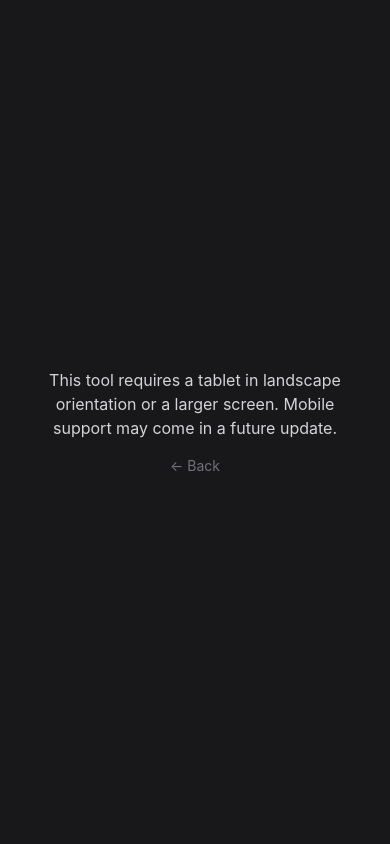
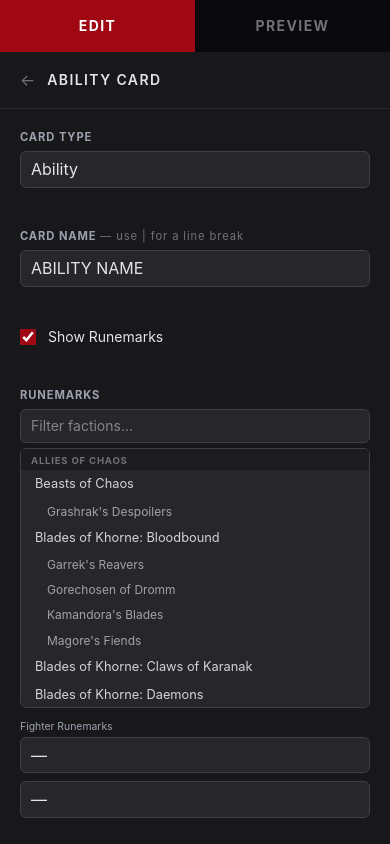
Before and after one commit to HENNIROCKS/warcry-card-creator-2026, a SvelteKit app: page /ability in a window 390 px wide. Built offline with nearby package versions, Linux system fonts and the light colour scheme.

Commit message:
Add mobile support

```diff
--- a/src/lib/components/AbilityForm.svelte
+++ b/src/lib/components/AbilityForm.svelte
@@ -142,4 +142,10 @@
 	.field-input:focus {
 		border-color: #7f1d1d;
 	}
+
+	@media (max-width: 639px) {
+		.field-input {
+			font-size: 1rem;
+		}
+	}
 </style>
--- a/src/lib/components/FighterForm.svelte
+++ b/src/lib/components/FighterForm.svelte
@@ -132,7 +132,7 @@
 	<!-- Characteristics -->
 	<section>
 		<p class="field-label mb-2">Characteristics</p>
-		<div class="grid grid-cols-5 gap-2">
+		<div class="grid grid-cols-3 gap-2 sm:grid-cols-5">
 			<div>
 				<label class="sublabel" for="baseSize">Base Size</label>
 				<select id="baseSize" class="field-input text-center" bind:value={data.baseSize}>
@@ -186,7 +186,7 @@
 	{#each data.weapons as weapon, i}
 		<section>
 			<p class="field-label mb-2">Weapon {i + 1}</p>
-			<div class="grid grid-cols-5 gap-2">
+			<div class="grid grid-cols-3 gap-2 sm:grid-cols-5">
 				<div>
 					<span class="sublabel">Type</span>
 					<select class="field-input text-center" bind:value={weapon.name}>
@@ -291,4 +291,10 @@
 	.field-input:focus {
 		border-color: #7f1d1d;
 	}
+
+	@media (max-width: 639px) {
+		.field-input {
+			font-size: 1rem;
+		}
+	}
 </style>
--- a/src/routes/ability/+page.svelte
+++ b/src/routes/ability/+page.svelte
@@ -12,6 +12,7 @@
 	let exporting = $state(false);
 	let printerFriendly = $state(false);
 	let showDropdown = $state(false);
+	let activeTab = $state<'edit' | 'preview'>('edit');
 	let viewportHeight = $state(typeof window !== 'undefined' ? window.innerHeight : 900);
 	let viewportWidth = $state(typeof window !== 'undefined' ? window.innerWidth : 1024);
 
@@ -21,8 +22,18 @@
 		return () => window.removeEventListener('resize', onResize);
 	});
 
-	const cardScale = $derived(Math.min(1, (viewportHeight - 64) / 915));
-	const isRestricted = $derived(viewportWidth < 640 || (viewportWidth < 1024 && viewportHeight > viewportWidth));
+	const isMobile = $derived(viewportWidth < 640);
+	$effect(() => {
+		if (!showDropdown) return;
+		const close = () => { showDropdown = false; };
+		const id = setTimeout(() => document.addEventListener('click', close), 0);
+		return () => { clearTimeout(id); document.removeEventListener('click', close); };
+	});
+	const cardScale = $derived(
+		isMobile
+			? Math.min(1, (viewportWidth - 32) / 574)
+			: Math.min(1, (viewportHeight - 64) / 915)
+	);
 
 	let data = $state<AbilityCardData>({
 		name: 'ABILITY NAME',
@@ -72,21 +83,31 @@
 	}
 </script>
 
-{#if isRestricted}
-<div class="min-h-screen bg-zinc-900 text-white flex flex-col items-center justify-center gap-4 p-8 text-center">
-	<p class="text-zinc-300">This tool requires a tablet in landscape orientation or a larger screen. Mobile support may come in a future update.</p>
-	<a href="{base}/" class="text-zinc-500 hover:text-white text-sm transition">← Back</a>
-</div>
-{:else}
-<div class="flex h-screen bg-zinc-900 text-white">
+<div class="flex flex-col h-dvh bg-zinc-900 text-white overflow-hidden sm:flex-row">
+
+	<!-- Mobile tab bar -->
+	<nav class="sm:hidden flex shrink-0">
+		<button
+			class="flex-1 py-4 text-sm font-bold tracking-widest uppercase transition {activeTab === 'edit' ? 'bg-red-800 text-white' : 'bg-zinc-950 text-zinc-500'}"
+			onclick={() => activeTab = 'edit'}
+		>Edit</button>
+		<button
+			class="flex-1 py-4 text-sm font-bold tracking-widest uppercase transition {activeTab === 'preview' ? 'bg-red-800 text-white' : 'bg-zinc-950 text-zinc-500'}"
+			onclick={() => activeTab = 'preview'}
+		>Preview</button>
+	</nav>
+
 	<!-- LEFT: Form panel -->
-	<aside class="flex w-[480px] shrink-0 flex-col border-r border-zinc-800 h-full">
+	<aside
+		class="flex flex-col border-zinc-800 w-full flex-1 min-h-0 sm:w-[480px] sm:flex-none sm:shrink-0 sm:border-r sm:h-full"
+		style:display={isMobile && activeTab !== 'edit' ? 'none' : 'flex'}
+	>
 		<div class="flex items-center justify-between border-b border-zinc-800 px-5 py-4 shrink-0">
 			<div class="flex items-center gap-3">
 				<a href="{base}/" class="text-zinc-500 transition hover:text-white" aria-label="Back">←</a>
 				<h1 class="text-sm font-semibold tracking-widest text-zinc-200 uppercase">Ability Card</h1>
 			</div>
-			<div class="relative">
+			<div class="relative hidden sm:block">
 				<div class="flex rounded-md overflow-hidden">
 					<button
 						onclick={exportCard}
@@ -127,12 +148,53 @@
 	</aside>
 
 	<!-- RIGHT: Card preview -->
-	<main class="flex flex-1 items-center justify-center h-full">
-		<div style="transform: scale({cardScale}); transform-origin: center center; display:inline-block; line-height:0;">
-			<div bind:this={cardEl} style="display:inline-block; line-height:0; border:0; outline:none; background:transparent;">
-				<AbilityCard {data} {printerFriendly} />
+	<main
+		class="flex flex-col flex-1 min-h-0 items-center justify-start overflow-y-auto pt-6 sm:justify-center sm:pt-0 sm:h-full sm:overflow-hidden"
+		style:display={isMobile && activeTab !== 'preview' ? 'none' : 'flex'}
+	>
+		<!-- Export button: mobile only, above card -->
+		<div class="sm:hidden mb-6 relative">
+			<div class="flex rounded-md overflow-hidden">
+				<button
+					onclick={exportCard}
+					disabled={exporting}
+					class="bg-red-800 px-4 py-2 text-sm font-semibold tracking-wide text-white transition hover:bg-red-700 disabled:opacity-50"
+				>
+					{exporting ? 'Exporting…' : 'Export PNG'}
+				</button>
+				<button
+					onclick={() => showDropdown = !showDropdown}
+					disabled={exporting}
+					class="bg-red-800 border-l border-red-900 px-2 py-2 text-white transition hover:bg-red-700 disabled:opacity-50"
+					aria-label="More export options"
+				>
+					<svg class="w-4 h-4" viewBox="0 0 16 16" fill="none" stroke="currentColor" stroke-width="2" stroke-linecap="round" stroke-linejoin="round"><path d="M4 6l4 4 4-4"/></svg>
+				</button>
+			</div>
+			{#if showDropdown}
+				<!-- svelte-ignore a11y_no_static_element_interactions -->
+				<div
+					class="absolute left-0 top-full mt-1 z-10 min-w-max rounded-md bg-zinc-800 border border-zinc-700 shadow-lg"
+					onmouseleave={() => showDropdown = false}
+				>
+					<button
+						onclick={exportPrinterFriendly}
+						class="w-full text-left px-4 py-2 text-sm text-zinc-200 hover:bg-zinc-700 rounded-md"
+					>
+						Export printer-friendly PNG
+					</button>
+				</div>
+			{/if}
+		</div>
+
+		<!-- Explicit-dimension wrapper so flex sees the visual size, not the 915px layout box -->
+		<div style="width: {574 * cardScale}px; height: {915 * cardScale}px; position: relative; flex-shrink: 0;">
+			<div style="transform: scale({cardScale}); transform-origin: top left; position: absolute; top: 0; left: 0; display: inline-block; line-height: 0;">
+				<div bind:this={cardEl} style="display:inline-block; line-height:0; border:0; outline:none; background:transparent;">
+					<AbilityCard {data} {printerFriendly} />
+				</div>
 			</div>
 		</div>
 	</main>
+
 </div>
-{/if}
--- a/src/routes/fighter/+page.svelte
+++ b/src/routes/fighter/+page.svelte
@@ -11,6 +11,7 @@
 	let exporting = $state(false);
 	let printerFriendly = $state(false);
 	let showDropdown = $state(false);
+	let activeTab = $state<'edit' | 'preview'>('edit');
 	let viewportHeight = $state(typeof window !== 'undefined' ? window.innerHeight : 900);
 	let viewportWidth = $state(typeof window !== 'undefined' ? window.innerWidth : 1024);
 	$effect(() => {
@@ -18,8 +19,18 @@
 		window.addEventListener('resize', onResize);
 		return () => window.removeEventListener('resize', onResize);
 	});
-	const cardScale = $derived(Math.min(1, (viewportHeight - 64) / 915));
-	const isRestricted = $derived(viewportWidth < 640 || (viewportWidth < 1024 && viewportHeight > viewportWidth));
+	const isMobile = $derived(viewportWidth < 640);
+	$effect(() => {
+		if (!showDropdown) return;
+		const close = () => { showDropdown = false; };
+		const id = setTimeout(() => document.addEventListener('click', close), 0);
+		return () => { clearTimeout(id); document.removeEventListener('click', close); };
+	});
+	const cardScale = $derived(
+		isMobile
+			? Math.min(1, (viewportWidth - 32) / 574)
+			: Math.min(1, (viewportHeight - 64) / 915)
+	);
 
 	let data = $state<FighterCardData>({
 		name: 'FIGHTER NAME',
@@ -89,22 +100,32 @@
 	}
 </script>
 
-{#if isRestricted}
-<div class="min-h-screen bg-zinc-900 text-white flex flex-col items-center justify-center gap-4 p-8 text-center">
-	<p class="text-zinc-300">This tool requires a tablet in landscape orientation or a larger screen. Mobile support may come in a future update.</p>
-	<a href="{base}/" class="text-zinc-500 hover:text-white text-sm transition">← Back</a>
-</div>
-{:else}
-<div class="flex h-screen bg-zinc-900 text-white">
+<div class="flex flex-col h-dvh bg-zinc-900 text-white overflow-hidden sm:flex-row">
+
+	<!-- Mobile tab bar -->
+	<nav class="sm:hidden flex shrink-0">
+		<button
+			class="flex-1 py-4 text-sm font-bold tracking-widest uppercase transition {activeTab === 'edit' ? 'bg-red-800 text-white' : 'bg-zinc-950 text-zinc-500'}"
+			onclick={() => activeTab = 'edit'}
+		>Edit</button>
+		<button
+			class="flex-1 py-4 text-sm font-bold tracking-widest uppercase transition {activeTab === 'preview' ? 'bg-red-800 text-white' : 'bg-zinc-950 text-zinc-500'}"
+			onclick={() => activeTab = 'preview'}
+		>Preview</button>
+	</nav>
+
 	<!-- LEFT: Form panel -->
-	<aside class="flex w-[480px] shrink-0 flex-col border-r border-zinc-800 h-full">
+	<aside
+		class="flex flex-col border-zinc-800 w-full flex-1 min-h-0 sm:w-[480px] sm:flex-none sm:shrink-0 sm:border-r sm:h-full"
+		style:display={isMobile && activeTab !== 'edit' ? 'none' : 'flex'}
+	>
 		<!-- Header -->
 		<div class="flex items-center justify-between border-b border-zinc-800 px-5 py-4 shrink-0">
 			<div class="flex items-center gap-3">
 				<a href="{base}/" class="text-zinc-500 transition hover:text-white" aria-label="Back">←</a>
 				<h1 class="text-sm font-semibold tracking-widest text-zinc-200 uppercase">Fighter Card</h1>
 			</div>
-			<div class="relative">
+			<div class="relative hidden sm:block">
 				<div class="flex rounded-md overflow-hidden">
 					<button
 						onclick={exportCard}
@@ -146,12 +167,53 @@
 	</aside>
 
 	<!-- RIGHT: Card preview -->
-	<main class="flex flex-1 items-center justify-center h-full">
-		<div style="transform: scale({cardScale}); transform-origin: center center; display:inline-block; line-height:0;">
-			<div bind:this={cardEl} style="display:inline-block; line-height:0; border:0; outline:none; background:transparent;">
-				<FighterCard {data} {printerFriendly} />
+	<main
+		class="flex flex-col flex-1 min-h-0 items-center justify-start overflow-y-auto pt-6 sm:justify-center sm:pt-0 sm:h-full sm:overflow-hidden"
+		style:display={isMobile && activeTab !== 'preview' ? 'none' : 'flex'}
+	>
+		<!-- Export button: mobile only, above card -->
+		<div class="sm:hidden mb-6 relative">
+			<div class="flex rounded-md overflow-hidden">
+				<button
+					onclick={exportCard}
+					disabled={exporting}
+					class="bg-red-800 px-4 py-2 text-sm font-semibold tracking-wide text-white transition hover:bg-red-700 disabled:opacity-50"
+				>
+					{exporting ? 'Exporting…' : 'Export PNG'}
+				</button>
+				<button
+					onclick={() => showDropdown = !showDropdown}
+					disabled={exporting}
+					class="bg-red-800 border-l border-red-900 px-2 py-2 text-white transition hover:bg-red-700 disabled:opacity-50"
+					aria-label="More export options"
+				>
+					<svg class="w-4 h-4" viewBox="0 0 16 16" fill="none" stroke="currentColor" stroke-width="2" stroke-linecap="round" stroke-linejoin="round"><path d="M4 6l4 4 4-4"/></svg>
+				</button>
+			</div>
+			{#if showDropdown}
+				<!-- svelte-ignore a11y_no_static_element_interactions -->
+				<div
+					class="absolute left-0 top-full mt-1 z-10 min-w-max rounded-md bg-zinc-800 border border-zinc-700 shadow-lg"
+					onmouseleave={() => showDropdown = false}
+				>
+					<button
+						onclick={exportPrinterFriendly}
+						class="w-full text-left px-4 py-2 text-sm text-zinc-200 hover:bg-zinc-700 rounded-md"
+					>
+						Export printer-friendly PNG
+					</button>
+				</div>
+			{/if}
+		</div>
+
+		<!-- Explicit-dimension wrapper so flex sees the visual size, not the 915px layout box -->
+		<div style="width: {574 * cardScale}px; height: {915 * cardScale}px; position: relative; flex-shrink: 0;">
+			<div style="transform: scale({cardScale}); transform-origin: top left; position: absolute; top: 0; left: 0; display: inline-block; line-height: 0;">
+				<div bind:this={cardEl} style="display:inline-block; line-height:0; border:0; outline:none; background:transparent;">
+					<FighterCard {data} {printerFriendly} />
+				</div>
 			</div>
 		</div>
 	</main>
+
 </div>
-{/if}
```
Also changed, not shown: src/routes/+page.svelte (+4 -16 lines).
